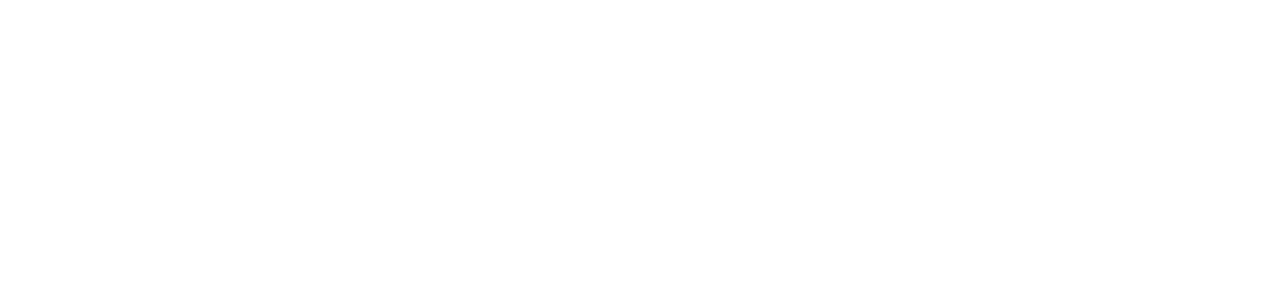
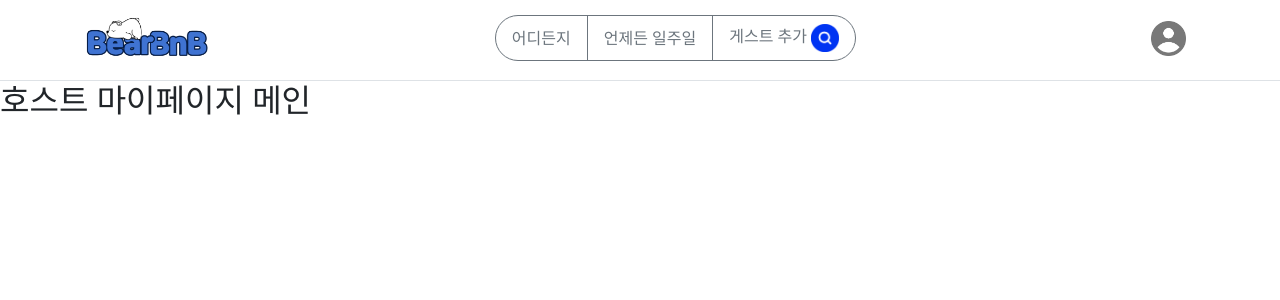
Before and after one commit to BearBnB505/BearBnB, a React (Create React App) app in the folder frontend/: page /hostMyPageMain in a window 1280 px wide. Before the commit this address had no page. Shown: the top 300 px of the page. Built offline with nearby package versions, Linux system fonts and the light colour scheme; what react-native would draw is missing.

Commit message:
호스트마이페이지

```diff
--- a/frontend/package.json
+++ b/frontend/package.json
@@ -13,9 +13,9 @@
     "bootstrap": "^5.2.3",
     "classnames": "^2.3.2",
     "date-fns": "^2.29.3",
+    "framer-motion": "^8.5.0",
     "jquery": "^3.6.3",
     "prop-types": "^15.8.1",
-    "framer-motion": "^8.4.6",
     "react": "^18.2.0",
     "react-bootstrap": "^2.7.0",
     "react-datepicker": "^4.8.0",
@@ -28,10 +28,10 @@
     "react-router-dom": "^6.6.2",
     "react-scripts": "5.0.1",
     "react-slick": "^0.29.0",
+    "react-transition-group": "^4.4.5",
     "sass": "^1.57.1",
     "slick-carousel": "^1.8.1",
     "styled-components": "^5.3.6",
-    "react-transition-group": "^4.4.5",
     "web-vitals": "^2.1.4"
   },
   "scripts": {
--- /dev/null
+++ b/frontend/src/HostMyPage/HostMyPageMain.jsx
@@ -0,0 +1,10 @@
+import React from "react";
+
+function HostMyPageMain(){
+    return(
+        <div>
+            <h2>호스트 마이페이지 메인</h2>
+        </div>
+    )
+}
+export default HostMyPageMain;
--- a/frontend/src/ProjectRouter.js
+++ b/frontend/src/ProjectRouter.js
@@ -34,6 +34,7 @@
 import LodgingPayment from "./lodging_payment/LodgingPayment";
 import LodgingPaymentEnd from "./lodging_payment/LodgingPaymentEnd";
 import LodgingPaymentFailure from "./lodging_payment/LodgingPaymentFailure";
+import HostMyPageMain from "./HostMyPage/HostMyPageMain";
 
 function ProjectRouter(props) {
     return (
@@ -88,6 +89,9 @@
                     <Route path = {"lodgingPaymentEnd" } element={<LodgingPaymentEnd/>}/>
                     <Route path = {"lodgingPaymentFailure" } element={<LodgingPaymentFailure/>}/>
 
+                    {/*호스트마이페이지*/}
+                    <Route path={"hostMyPageMain"} element={<HostMyPageMain/>}/>
+
 
                     {/**/}
                     {/**/}
```
Also changed, not shown: 1 other file (tests, documents, lock files or other folders).
